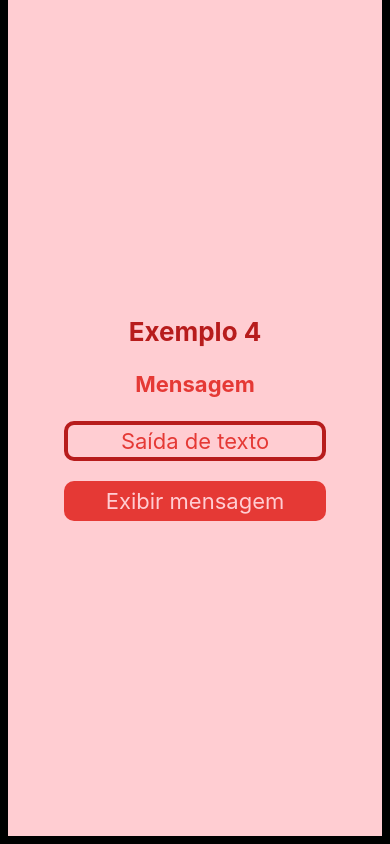
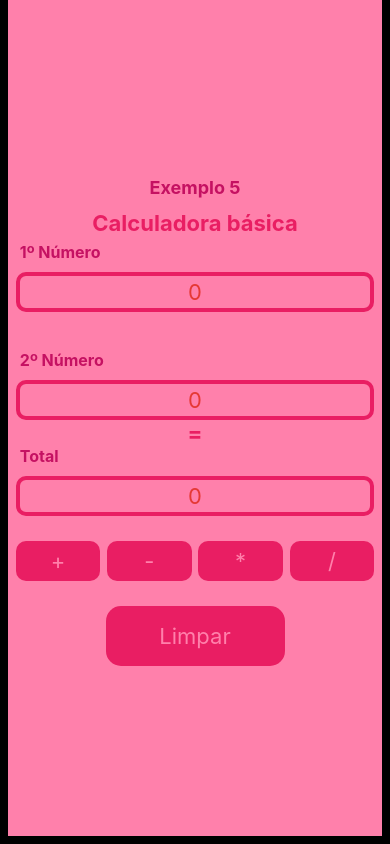
Before and after one commit to vtrLionn/aula_react, a React Native app: screen / in a window 390 px wide. Built offline with nearby package versions, Linux system fonts and the light colour scheme.

Commit message:
05/06
feita a postila 005 (calculadora)

```diff
--- a/App.js
+++ b/App.js
@@ -3,14 +3,14 @@ import { StyleSheet, Text, View } from 'react-native';
 import Constants from 'expo-constants';
 
 //import Index from './components/apostila_003/index';
-import Apostila_004 from './components/apostila_004';
+import Apostila_005 from './components/apostila_005';
 
 const corApp = '#000';
 
 export default function App() {
   return (
     <View style={styles.container}>
-      <Apostila_004 />
+      <Apostila_005 />
       <StatusBar style={corApp==='#000' ? 'light' : 'dark'} />
     </View>
   );
--- /dev/null
+++ b/components/apostila_005/index.js
@@ -0,0 +1,81 @@
+import {View, Text, StyleSheet, TextInput, TouchableOpacity} from 'react-native';
+import React, {useState} from 'react';
+import styles from './styles';
+
+
+
+export default function Index (){
+
+    const [n1, setN1] = useState(0);
+    const [n2, setN2] = useState(0);
+    const [total, setTotal] = useState(0);
+
+    function Soma(){
+        const conta = parseInt(n1) + parseInt(n2);
+        setTotal(conta.toString());
+    }
+
+    function Sub(){
+        const conta = parseInt(n1) - parseInt(n2);
+        setTotal(conta.toString());
+    }
+
+    function Mult(){
+        const conta = parseInt(n1) * parseInt(n2);
+        setTotal(conta.toString());
+    }
+
+    function Div(){
+        const conta = parseInt(n1) / parseInt(n2);
+        setTotal(conta.toString());
+    }
+
+
+    const limpa = () =>{setTotal('')} ;
+
+    return(
+        <View style={styles.container}>
+            <Text style={styles.paragraph}> Exemplo 5 </Text>
+
+            <Text style={styles.txtSaida}> Calculadora básica </Text>
+
+            <Text style={styles.textLabel}> 1º Número </Text>
+            <TextInput style={styles.txtEntrada} onChangeText={ (entrada) => setN1(entrada)} value={n1} />
+
+            <Text style={styles.txtSaida}> </Text>
+
+            <Text style={styles.textLabel}> 2º Número </Text>
+            <TextInput style={styles.txtEntrada} onChangeText={ (entrada) => setN2(entrada) } value={n2} />
+
+            <Text style={[styles.txtSaida, {margin: 0}]}> = </Text>
+
+            <Text style={styles.textLabel}> Total </Text>
+            <TextInput style={styles.txtEntrada} editable={false} value={total} />
+
+           <View style={styles.styBut}>
+                <TouchableOpacity style={styles.button} onPress={() => Soma()}>
+                    <Text style={styles.textButton}> + </Text>
+                </TouchableOpacity>
+
+                <TouchableOpacity style={styles.button} onPress={() => Sub()}>
+                    <Text style={styles.textButton}> - </Text>
+                </TouchableOpacity>
+
+                <TouchableOpacity style={styles.button} onPress={() => Mult()}>
+                    <Text style={styles.textButton}> * </Text>
+                </TouchableOpacity>
+
+                <TouchableOpacity style={styles.button} onPress={() => Div()}>
+                    <Text style={styles.textButton}> / </Text>
+                </TouchableOpacity>
+
+        </View>
+
+        <TouchableOpacity style={styles.limpBut} onPress={() => limpa()}>
+                <Text style={styles.textButton}> Limpar </Text>
+            </TouchableOpacity>
+
+
+        </View>
+    );
+}
--- /dev/null
+++ b/components/apostila_005/styles.js
@@ -0,0 +1,80 @@
+import { StyleSheet } from 'react-native';
+
+const styles = StyleSheet.create({
+    container: {
+      flex: 1,
+      justifyContent: 'center',
+      backgroundColor: '#FF80AB',
+      padding: 8,
+      width:'100%',
+    },
+    paragraph: {
+      margin: 6,
+      fontSize: 18,
+      fontWeight: 'bold',
+      textAlign: 'center',
+      color: '#C51162',
+    },
+    txtSaida: {
+      margin: 6,
+      fontSize: 22,
+      fontWeight: 'bold',
+      textAlign: 'center',
+      color: '#E91E63',
+    },
+    txtEntrada: {
+      borderWidth: 4,
+      textAlign: 'center',
+      fontSize: 22,
+      borderColor: '#E91E63',
+      height: 40,
+      color: '#E53935',
+      borderRadius: 10,
+      marginTop: 10,
+    },
+    button: {
+      backgroundColor: '#E91E63',
+      height: 40,
+      width:'25%' ,
+      justifyContent: 'center',
+      borderRadius: 10,
+      marginTop: 15,
+      //flexDirection: 'row',
+      //marginRight:30,
+      //marginLeft:50,
+      marginHorizontal:'1%',
+    },
+    textButton: {
+      fontSize: 22,
+      color: '#FF80AB',
+      textAlign: 'center',
+    },
+    textLabel: {
+      fontSize: 16,
+      fontWeight: 'bold',
+      color: '#C51162',
+    },
+    styBut:{
+      flexDirection: 'row',
+      //marginRight:30,
+      //marginLeft:30,
+      //marginHorizontal:'1%',
+      justifyContent:'center',
+      alignItems:'center',
+      margin: 10,
+    },
+    limpBut:{
+      backgroundColor: '#E91E63',
+      height: 60,
+      width:'50%' ,
+      justifyContent: 'center',
+      borderRadius: 15,
+      marginTop: 15,
+      //flexDirection: 'row',
+      //marginRight:30,
+      //marginLeft:50,
+      marginHorizontal:'25%',
+    }
+  });
+
+  export default styles;
```
